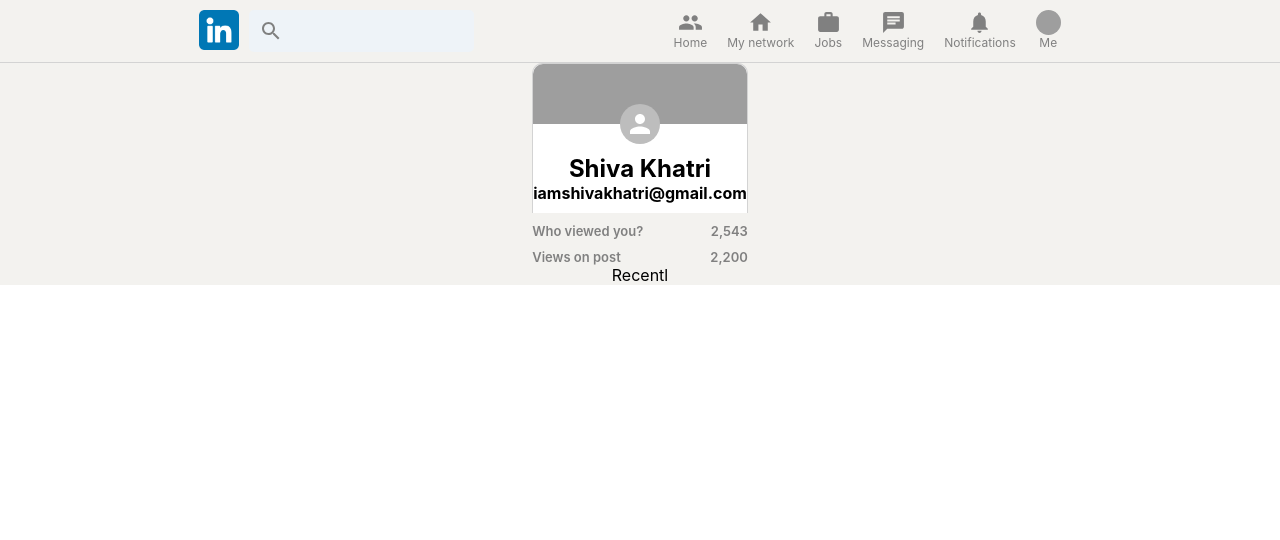
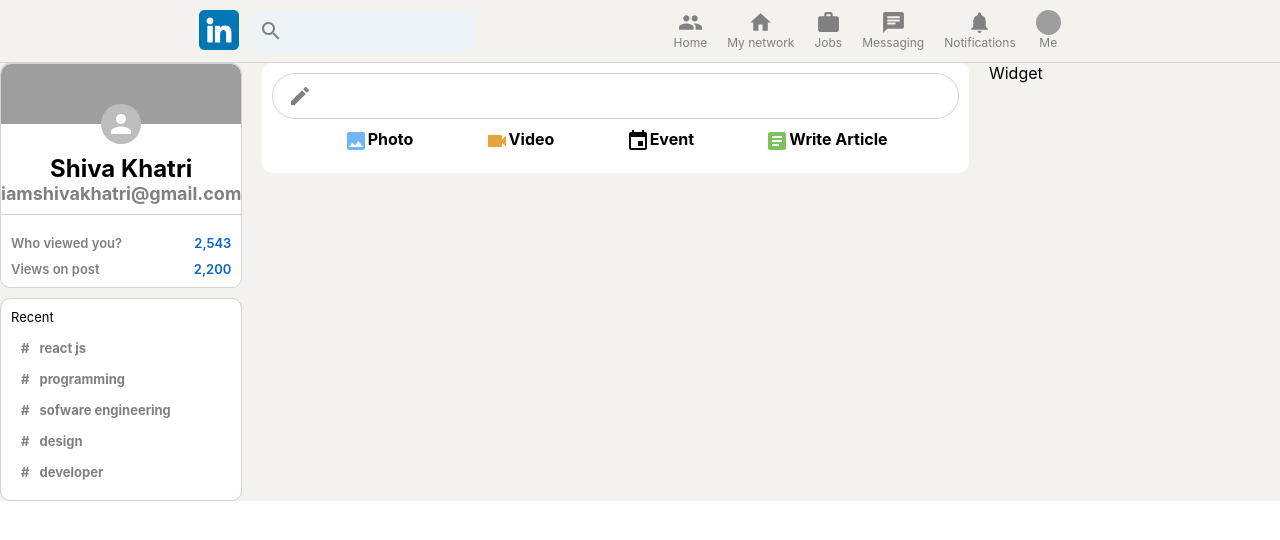
Before and after one commit to iamshivakhatri/Linkedin-Clone, a React (Create React App) app: page / in a window 1280 px wide. Shown: the top 540 px of the page. Built offline with nearby package versions, Linux system fonts and the light colour scheme; grey boxes are pictures that could not be loaded.

Commit message:
Added more

```diff
--- a/src/App.css
+++ b/src/App.css
@@ -1,5 +1,6 @@
 .app__body{
     display: flex;
+    width: 100%;
 }
 
 .app{
--- a/src/App.js
+++ b/src/App.js
@@ -2,6 +2,8 @@
 import './App.css';
 import Header from './Header'
 import Sidebar from './Sidebar'
+import Feed from './Feed'
+import Widget from './Widget';
 
 function App() {
   return (
@@ -13,6 +15,12 @@
       {/** App Body */}
       <div className="app__body">
        <Sidebar/>
+       <Feed/>
+       <Widget/>
+
+
+
+
 
         {/** Sidebar*/}
         {/** Feed */}
--- /dev/null
+++ b/src/Feed.css
@@ -0,0 +1,52 @@
+.feed{
+    flex:0.6;
+    margin: 0 20px;
+}
+
+
+.feed__inputContainer{
+    background-color: white;
+    padding: 10px;
+    padding-bottom: 20px;
+    border-radius: 10px;
+    margin-bottom: 20px;
+}
+
+.feed__input{
+    border:1px solid lightgray;
+    border-radius: 30px;
+    display:flex;
+    padding:10px;
+    color:gray;
+    padding-left: 15px;
+}
+
+.feed__input > form{
+    display: flex;
+    width: 100%;
+    background-color: none;
+
+}
+
+.feed__input > form > input{
+    border:none;
+    flex:1;
+    margin-left: 10px;
+    font-weight: 600;
+    outline-width: 0;
+
+}
+
+.feed__input > form > button{
+    display:none;
+}
+.feed__inputOptions{
+    margin-top: 10px;
+    display: flex;
+    justify-content: space-evenly;
+}
+
+.inputOption{
+    display:flex;
+
+}
--- /dev/null
+++ b/src/Feed.js
@@ -0,0 +1,35 @@
+import React from 'react'
+import  './Feed.css'
+import InputOption from './InputOption';
+import CreateIcon from '@mui/icons-material/Create';
+import InsertPhotoIcon from '@mui/icons-material/InsertPhoto';
+import VideocamIcon from '@mui/icons-material/Videocam';
+import EventIcon from '@mui/icons-material/Event';
+import ArticleIcon from '@mui/icons-material/Article';
+
+const Feed = () => {
+  return (
+    <div className="feed">
+        <div className="feed__inputContainer">
+            <div className="feed__input">
+                <CreateIcon/>
+
+            <form action="">
+                <input type="text" />
+                <button type='submit'> Send</button>
+            </form>
+            </div>
+            <div className="feed__inputOptions">
+                {/** */}
+                <InputOption Icon = {InsertPhotoIcon} title = "Photo" color = "#70B5F9"/>
+                <InputOption Icon = {VideocamIcon} title = "Video" color = "#E7A33E"/>
+                <InputOption Icon = {EventIcon} title = "Event" color = "#COCBCD"/>
+                <InputOption Icon = {ArticleIcon} title = "Write Article" color = "#7FC15E"/>
+            </div>
+
+        </div>
+    </div>
+  )
+}
+
+export default Feed
--- /dev/null
+++ b/src/InputOption.css
@@ -0,0 +1,5 @@
+.inputOption{
+    display: flex;
+    align-items: center;
+    margin-top:1;
+}
--- /dev/null
+++ b/src/InputOption.js
@@ -0,0 +1,13 @@
+import React from 'react'
+
+const InputOption = ({Icon, title, color}) => {
+  return (
+    <div className='inputOption'>
+      <Icon style = {{color : color}}/>
+      <h4>{title}</h4>
+
+    </div>
+  )
+}
+
+export default InputOption
--- a/src/Sidebar.css
+++ b/src/Sidebar.css
@@ -1,6 +1,6 @@
 .sidebar{
     position: sticky;
-    top:80px;
+    top: 80px;
     flex:0.2;
     border-radius: 10px;
     text-align: center;
@@ -43,3 +43,65 @@
     font-size: 13px;
     font-weight: 600;
 }
+
+.sidebar__statNumber{
+    font-weight: bold;
+    color: #0a66c2 !important;
+
+}
+
+.sidebar__stats{
+    padding:10px;
+    margin-bottom: 10px;
+    border: 1px solid lightgray;
+    background-color: white;
+    border-bottom-left-radius: 10px;
+    border-bottom-right-radius: 10px;
+
+}
+
+.sidebar__top > h4{
+    color:gray;
+    font-size: 12px;
+}
+
+.sidebar__top > h4{
+    font-size: 18px;
+}
+
+.sidebar__bottom{
+    text-align: left;
+    padding: 10px;
+    border: 1px solid lightgray;
+    border-radius: 10px;
+    margin-top:10px;
+    background-color: white;
+
+}
+
+.sidebar__recentItem{
+    display: flex;
+    font-size: 13px;
+    color: gray;
+    font-weight: bolder;
+    cursor:pointer;
+    margin-bottom: 5px;
+    padding:5px;
+}
+
+.sidebar__recentItem:hover{
+    background-color: whitesmoke;
+    border-radius: 10px;
+    cursor:pointer;
+    color:black;
+}
+
+.sidebar__hash{
+    margin-right:10px;
+    margin-left:5px;
+
+}
+.sidebar__bottom > p{
+    font-size: 13px;
+    padding-bottom: 10px;
+}
--- a/src/Sidebar.js
+++ b/src/Sidebar.js
@@ -3,6 +3,17 @@
 import "./Sidebar.css"
 
 const Sidebar = () => {
+    const recentItem = (topic) => (
+        <div className="sidebar__recentItem">
+            <span className="sidebar__hash">
+            #
+            </span>
+
+            <p>{topic}</p>
+        </div>
+
+
+    );
   return (
     <div className='sidebar'>
         <div className="sidebar__top">
@@ -24,7 +35,13 @@
         </div>
 
         <div className="sidebar__bottom">
-            <p>Recentl  </p>
+            <p>Recent</p>
+            {recentItem("react js")}
+            {recentItem("programming")}
+            {recentItem("sofware engineering")}
+            {recentItem("design")}
+            {recentItem("developer")}
+
         </div>
 
 
--- /dev/null
+++ b/src/Widget.js
@@ -0,0 +1,9 @@
+import React from 'react'
+
+const Widget = () => {
+  return (
+    <div>Widget</div>
+  )
+}
+
+export default Widget
```
Also changed, not shown: src/Widget.css (added).
